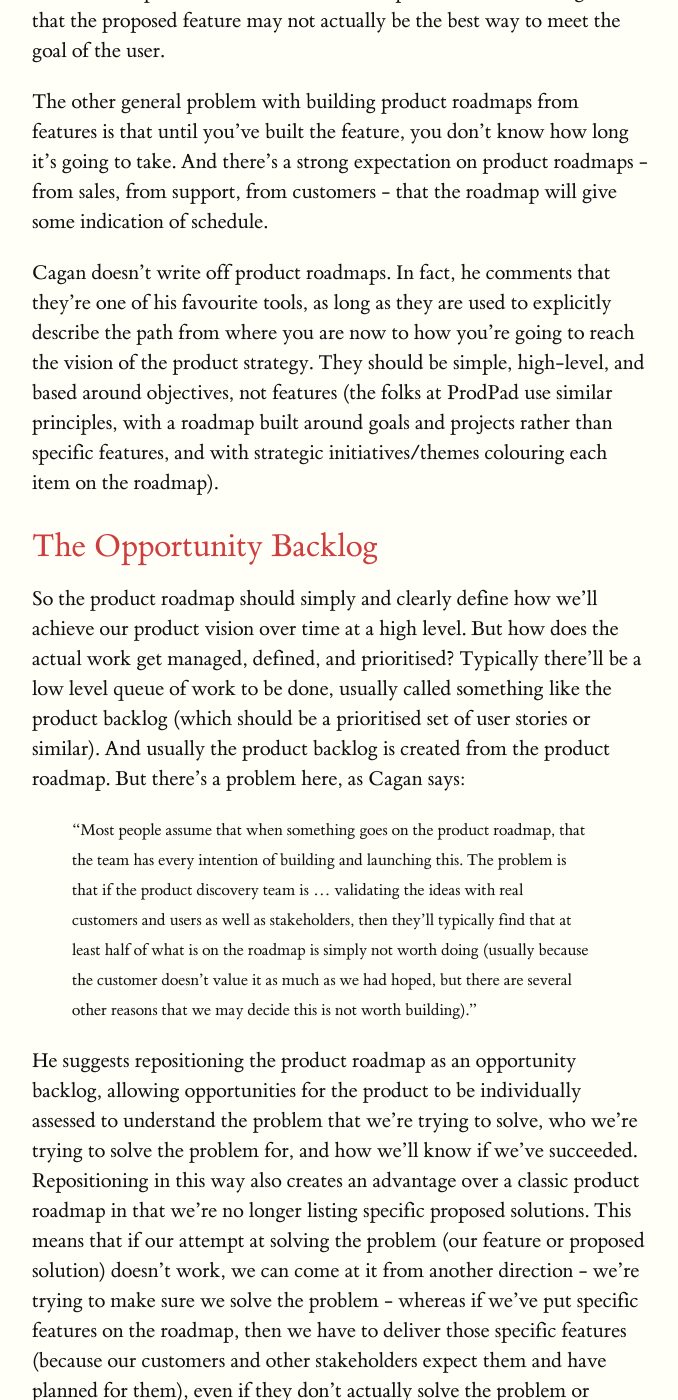
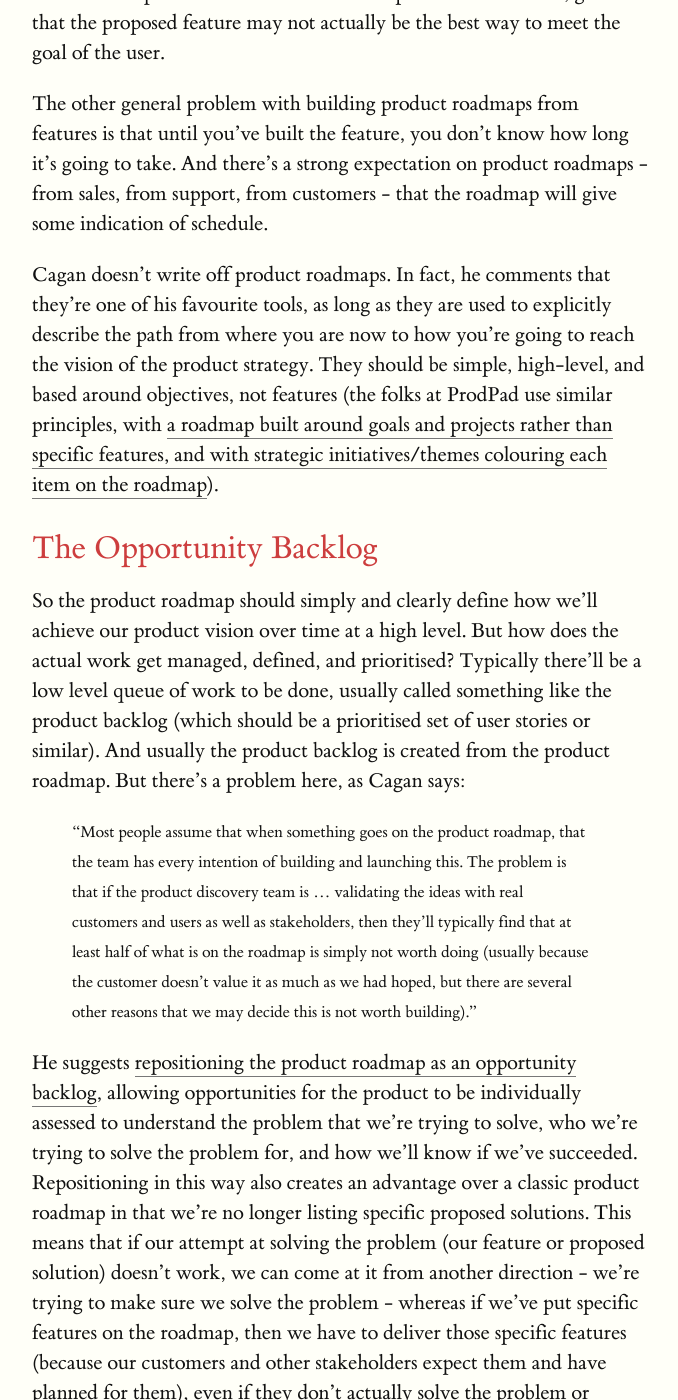
Before and after one commit to pjohnkeane/pjohnkeane.github.io, a Jekyll site: the page built from _posts/tumblr/2015-08-17-feature-requests-product-roadmaps-and-the.md, in a window 1280 px wide and 1400 px high, scrolled down 1041 px. Shown: the whole window, without its empty margins (128-806 px from the left). Built offline with Jekyll 4.4.1, drawn with Linux system fonts in a browser that asks for light colours; nearby versions of some CDN libraries; Markdown is read by kramdown in place of the engine named in the settings; part of the change alters nothing that is shown; some of the changed text lies outside the part shown.

Commit message:
Adding hyperlinks to 2015-08-17-feature-requests-product-roadmaps-and-the.md
Also tried sticking in a side note

```diff
--- a/_posts/tumblr/2015-08-17-feature-requests-product-roadmaps-and-the.md
+++ b/_posts/tumblr/2015-08-17-feature-requests-product-roadmaps-and-the.md
@@ -8,13 +8,13 @@ tags:
 - strategy
 tumblr_url: http://biscuitsforcheese.co.uk/post/126907408176/feature-requests-product-roadmaps-and-the
 ---
-Recently, I took part in a short chat on the Product Manager HQ Slack group about idea management and best practice for logging feature requests. I was reminded about the Forget Feature Requests chapter in Getting Real by 37signals:
+Recently, I took part in a short chat on the [Product Manager HQ](http://www.productmanagerhq.com) Slack group about idea management and best practice for logging feature requests. I was reminded about the [Forget Feature Requests](http://gettingreal.37signals.com/ch05_Forget_Feature_Requests.php) chapter in Getting Real by 37signals<label for="sn-1" class="margin-toggle sidenote-number"></label><input type="checkbox" id="sn-1" class="margin-toggle"/><span class="sidenote">[Getting Real](http://gettingreal.37signals.com) and its follow-up [ReWork](http://www.amazon.co.uk/dp/0091929784/) come very strongly recommended. These books made me realise that there were ways of working that aligned with what I believed, and that I didn't necessarily have to just follow the status quo.</span>:
 
 
 >   “Don’t worry about tracking and saving each request that comes in. Let your customers be your memory. If it’s really worth remembering, they’ll remind you until you can’t forget.”
 
 
-Marty Cagan has also campaigned against maintaining lists of feature requests:
+Marty Cagan has also campaigned [against maintaining lists of feature requests](http://www.svpg.com/product-roadmaps/):
 
 
 >   “First and foremost, your job is not to prioritize and document feature requests. Your job is to deliver a product that is valuable, usable and feasible. The feature request spreadsheet works against this end by pushing through features that users don’t value or need, increasing complexity, decreasing usability, and wasting engineering cycles.”
@@ -24,7 +24,7 @@ He’s talking there specifically about the danger of letting your product roadm
 
 The other general problem with building product roadmaps from features is that until you’ve built the feature, you don’t know how long it’s going to take. And there’s a strong expectation on product roadmaps - from sales, from support, from customers - that the roadmap will give some indication of schedule.
 
-Cagan doesn’t write off product roadmaps. In fact, he comments that they’re one of his favourite tools, as long as they are used to explicitly describe the path from where you are now to how you’re going to reach the vision of the product strategy. They should be simple, high-level, and based around objectives, not features (the folks at ProdPad use similar principles, with a roadmap built around goals and projects rather than specific features, and with strategic initiatives/themes colouring each item on the roadmap).
+Cagan doesn’t write off product roadmaps. In fact, he comments that they’re one of his favourite tools, as long as they are used to explicitly describe the path from where you are now to how you’re going to reach the vision of the product strategy. They should be simple, high-level, and based around objectives, not features (the folks at ProdPad use similar principles, with [a roadmap built around goals and projects rather than specific features, and with strategic initiatives/themes colouring each item on the roadmap](https://www.prodpad.com/2014/08/roadmapping-in-action-this-is-how-we-do-it/)).
 
 ## The Opportunity Backlog
 
@@ -34,6 +34,6 @@ So the product roadmap should simply and clearly define how we’ll achieve our
 >   “Most people assume that when something goes on the product roadmap, that the team has every intention of building and launching this. The problem is that if the product discovery team is … validating the ideas with real customers and users as well as stakeholders, then they’ll typically find that at least half of what is on the roadmap is simply not worth doing (usually because the customer doesn’t value it as much as we had hoped, but there are several other reasons that we may decide this is not worth building).”
 
 
-He suggests repositioning the product roadmap as an opportunity backlog, allowing opportunities for the product to be individually assessed to understand the problem that we’re trying to solve, who we’re trying to solve the problem for, and how we’ll know if we’ve succeeded. Repositioning in this way also creates an advantage over a classic product roadmap in that we’re no longer listing specific proposed solutions. This means that if our attempt at solving the problem (our feature or proposed solution) doesn’t work, we can come at it from another direction - we’re trying to make sure we solve the problem - whereas if we’ve put specific features on the roadmap, then we have to deliver those specific features (because our customers and other stakeholders expect them and have planned for them), even if they don’t actually solve the problem or improve the product.
+He suggests [repositioning the product roadmap as an opportunity backlog](http://www.svpg.com/the-opportunity-backlog/), allowing opportunities for the product to be individually assessed to understand the problem that we’re trying to solve, who we’re trying to solve the problem for, and how we’ll know if we’ve succeeded. Repositioning in this way also creates an advantage over a classic product roadmap in that we’re no longer listing specific proposed solutions. This means that if our attempt at solving the problem (our feature or proposed solution) doesn’t work, we can come at it from another direction - we’re trying to make sure we solve the problem - whereas if we’ve put specific features on the roadmap, then we have to deliver those specific features (because our customers and other stakeholders expect them and have planned for them), even if they don’t actually solve the problem or improve the product.
 
 So, your product roadmap should not be based around features, it should be focused on identifying and prioritising the problems that you’re trying to solve.
```
